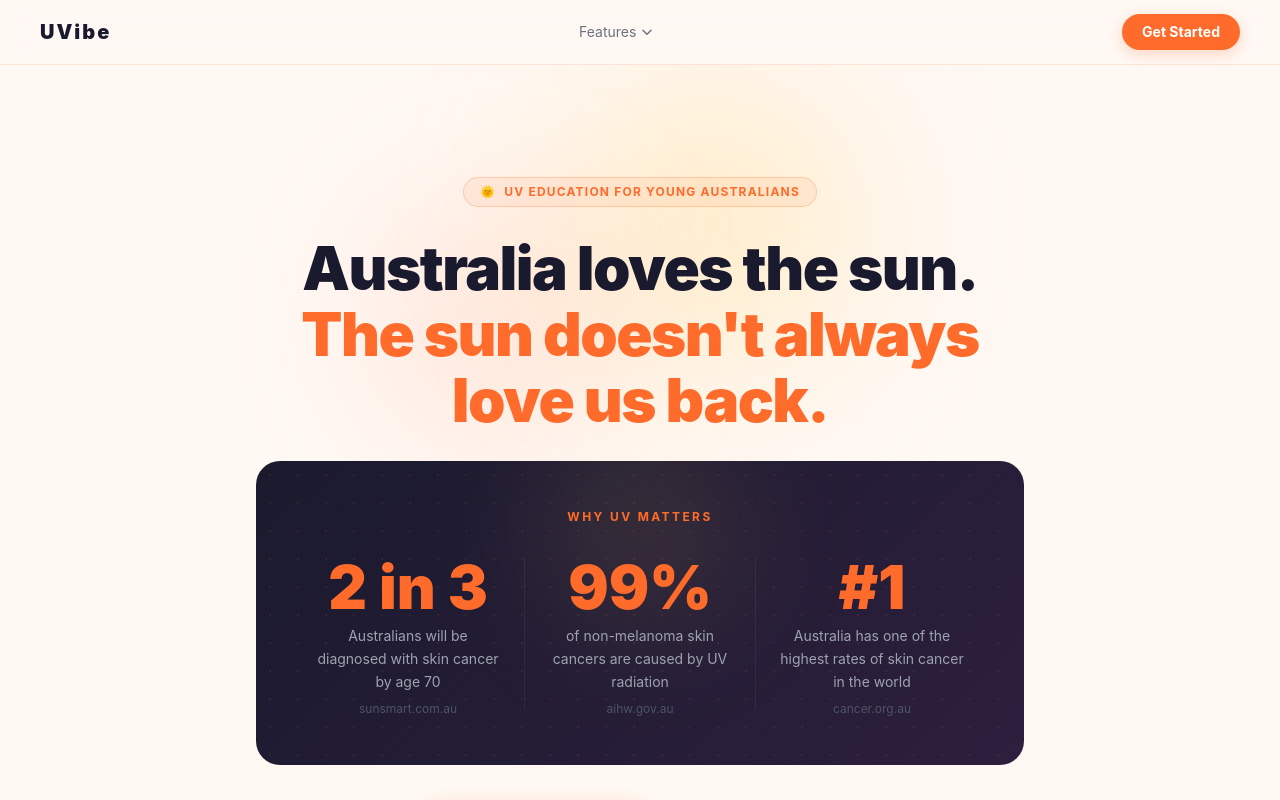
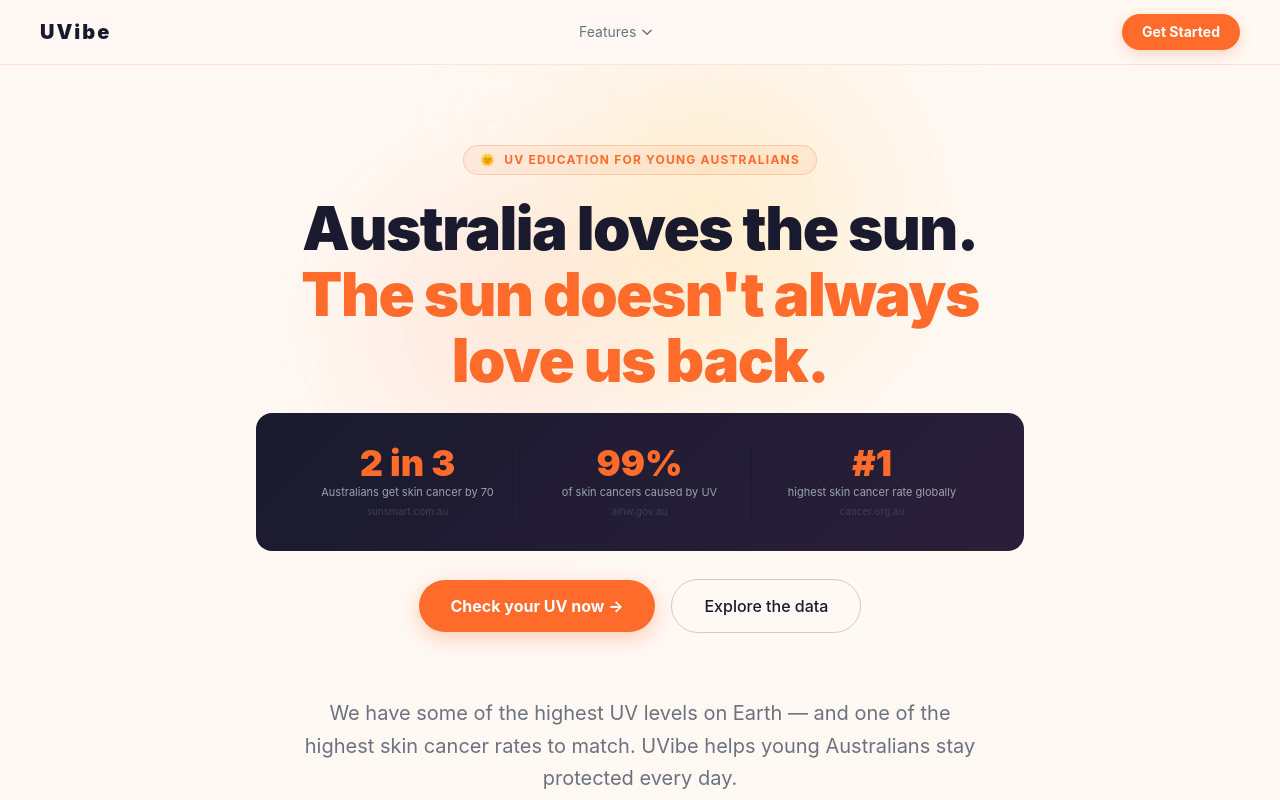
Before and after one commit to UVibe-FIT5120-TP14/UVibe-TP14, a Nuxt app in the folder frontend/: page / in a window 1280 px wide. Shown: the top 800 px of the page. Built offline with nearby package versions, Linux system fonts and the light colour scheme.

Commit message:
feedback 2 changes: ui changes, visually pleasing

```diff
--- a/frontend/app/pages/home.vue
+++ b/frontend/app/pages/home.vue
@@ -66,7 +66,7 @@ watch(geoError, (err) => {
 onMounted(() => {
   requestLocation()
   statsTimer = setInterval(() => {
-    statsIndex.value = (statsIndex.value + 1) % skinStats.length  // 5 items
+    statsIndex.value = (statsIndex.value + 1) % skinStats.length
   }, 8000)
 })
 
@@ -87,7 +87,6 @@ let statsTimer: ReturnType<typeof setInterval>
 const statsIndex = ref(0)
 const skinStats = [
   { stat: '75%',     detail: 'of UV radiation still reaches your skin on a cloudy day.',           source: 'cancer.org.au'    },
-  { stat: '10am–2pm', detail: 'is when UV is at its peak — even in winter.',                       source: 'sunsmart.com.au'  },
   { stat: '80%',     detail: 'of UV rays can reflect off sand and water directly onto your skin.', source: 'skincancer.org'   },
   { stat: 'SPF 50+', detail: 'sunscreen should be reapplied every 2 hours, not just once.',        source: 'tga.gov.au'       },
   { stat: 'A tan',   detail: 'is your skin\'s damage response — there is no such thing as a safe tan.', source: 'who.int'   },
@@ -138,11 +137,12 @@ const uvLabel = computed((): string => {
 
       <!-- LEFT: rotating skin-cancer stats widget -->
       <div class="flex items-center justify-center w-full md:w-auto order-2 md:order-1">
+        <div class="w-full max-w-xs rounded-2xl border overflow-hidden" style="background-color: #ffffff; border-color: rgba(26,26,46,0.08); min-height: 220px;">
         <Transition name="tip-fade" mode="out-in">
           <div
             :key="statsIndex"
-            class="w-full max-w-xs rounded-2xl px-5 py-5 text-center border"
-            style="background-color: #ffffff; border-color: rgba(26,26,46,0.08);"
+            class="w-full px-5 py-5 text-center flex flex-col items-center justify-center"
+            style="min-height: 220px;"
           >
             <p class="text-xs font-bold tracking-widest uppercase mb-2" style="color: rgba(255,107,43,0.6);">Did you know?</p>
             <p class="text-3xl font-black leading-none mb-2" style="color: #FF6B2B;">{{ currentStat.stat }}</p>
@@ -157,6 +157,7 @@ const uvLabel = computed((): string => {
             </NuxtLink>
           </div>
         </Transition>
+        </div>
       </div>
 
       <!-- CENTRE: UV dial + welcome + context + stats row -->
--- a/frontend/app/pages/index.vue
+++ b/frontend/app/pages/index.vue
@@ -140,7 +140,7 @@ const previewOutfit = {
     <!-- ═══════════════════════════════════════
          HERO SECTION
     ═══════════════════════════════════════ -->
-    <section class="relative overflow-hidden px-5 sm:px-10 pt-20 pb-24 sm:pt-28 sm:pb-32 text-center">
+    <section class="relative overflow-hidden px-5 sm:px-10 pt-14 pb-12 sm:pt-20 sm:pb-16 text-center">
       <!-- Warm ambient blobs -->
       <div class="pointer-events-none absolute inset-0">
         <div
@@ -153,7 +153,7 @@ const previewOutfit = {
         />
       </div>
 
-      <div class="relative max-w-3xl mx-auto space-y-7">
+      <div class="relative max-w-3xl mx-auto space-y-5">
         <!-- Badge -->
         <span
           class="inline-flex items-center gap-2 px-4 py-1.5 text-xs font-bold tracking-widest uppercase rounded-full border"
@@ -170,37 +170,26 @@ const previewOutfit = {
 
         <!-- Stats widget (inline with hero) -->
         <div
-          class="relative rounded-3xl px-8 py-10 md:px-12 md:py-12 overflow-hidden text-left"
-          style="background: linear-gradient(135deg, #1A1A2E 0%, #2d1f3d 100%);"
+          class="relative rounded-2xl px-6 py-7 sm:px-10 sm:py-8 overflow-hidden"
+          style="background: linear-gradient(135deg, #1A1A2E 0%, #2a1f3a 100%);"
         >
-          <div
-            class="pointer-events-none absolute inset-0 opacity-10"
-            style="background-image: radial-gradient(circle, #FF6B2B 1px, transparent 1px); background-size: 28px 28px;"
-          />
-          <div
-            class="pointer-events-none absolute -top-16 right-1/3 w-64 h-64 rounded-full blur-3xl"
-            style="background: radial-gradient(circle, rgba(255,209,102,0.2) 0%, transparent 70%);"
-          />
-          <p class="relative text-center text-xs font-bold tracking-[0.2em] uppercase mb-8" style="color: #FF6B2B;">
-            Why UV Matters
-          </p>
-          <div class="relative grid grid-cols-1 sm:grid-cols-3 gap-8 sm:gap-6 text-center">
-            <div class="space-y-2">
-              <p class="text-5xl sm:text-6xl font-black leading-none" style="color: #FF6B2B;">2 in 3</p>
-              <p class="text-sm leading-relaxed px-2" style="color: #9CA3AF;">Australians will be diagnosed with skin cancer by age 70</p>
-              <p class="text-xs" style="color: #4b5563;">sunsmart.com.au</p>
+          <div class="relative grid grid-cols-3 gap-2 text-center divide-x"
+            style="divide-color: rgba(255,255,255,0.07);"
+          >
+            <div class="space-y-1 px-3">
+              <p class="text-3xl sm:text-4xl font-black leading-none" style="color: #FF6B2B;">2 in 3</p>
+              <p class="text-[11px] leading-snug" style="color: #9CA3AF;">Australians get skin cancer by 70</p>
+              <p class="text-[10px]" style="color: #374151;">sunsmart.com.au</p>
             </div>
-            <div class="relative space-y-2">
-              <div class="hidden sm:block absolute -left-3 top-0 bottom-0 w-px" style="background-color: rgba(255,255,255,0.06);" />
-              <div class="hidden sm:block absolute -right-3 top-0 bottom-0 w-px" style="background-color: rgba(255,255,255,0.06);" />
-              <p class="text-5xl sm:text-6xl font-black leading-none" style="color: #FF6B2B;">99%</p>
-              <p class="text-sm leading-relaxed px-2" style="color: #9CA3AF;">of non-melanoma skin cancers are caused by UV radiation</p>
-              <p class="text-xs" style="color: #4b5563;">aihw.gov.au</p>
+            <div class="space-y-1 px-3">
+              <p class="text-3xl sm:text-4xl font-black leading-none" style="color: #FF6B2B;">99%</p>
+              <p class="text-[11px] leading-snug" style="color: #9CA3AF;">of skin cancers caused by UV</p>
+              <p class="text-[10px]" style="color: #374151;">aihw.gov.au</p>
             </div>
-            <div class="space-y-2">
-              <p class="text-5xl sm:text-6xl font-black leading-none" style="color: #FF6B2B;">#1</p>
-              <p class="text-sm leading-relaxed px-2" style="color: #9CA3AF;">Australia has one of the highest rates of skin cancer in the world</p>
-              <p class="text-xs" style="color: #4b5563;">cancer.org.au</p>
+            <div class="space-y-1 px-3">
+              <p class="text-3xl sm:text-4xl font-black leading-none" style="color: #FF6B2B;">#1</p>
+              <p class="text-[11px] leading-snug" style="color: #9CA3AF;">highest skin cancer rate globally</p>
+              <p class="text-[10px]" style="color: #374151;">cancer.org.au</p>
             </div>
           </div>
         </div>
```
